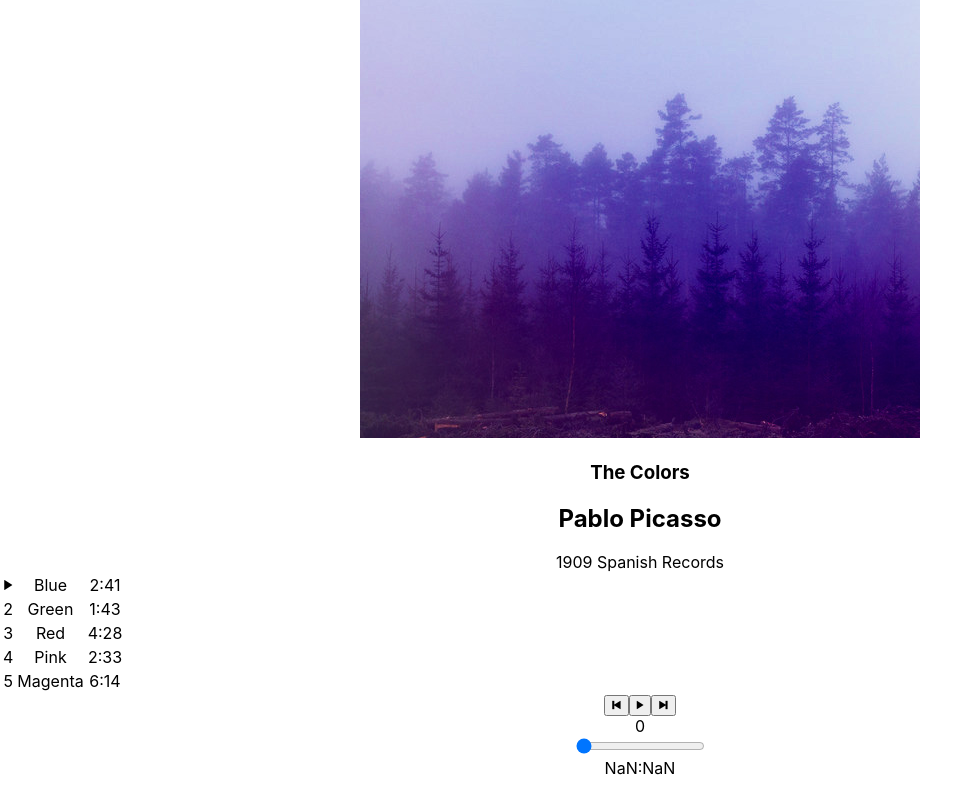
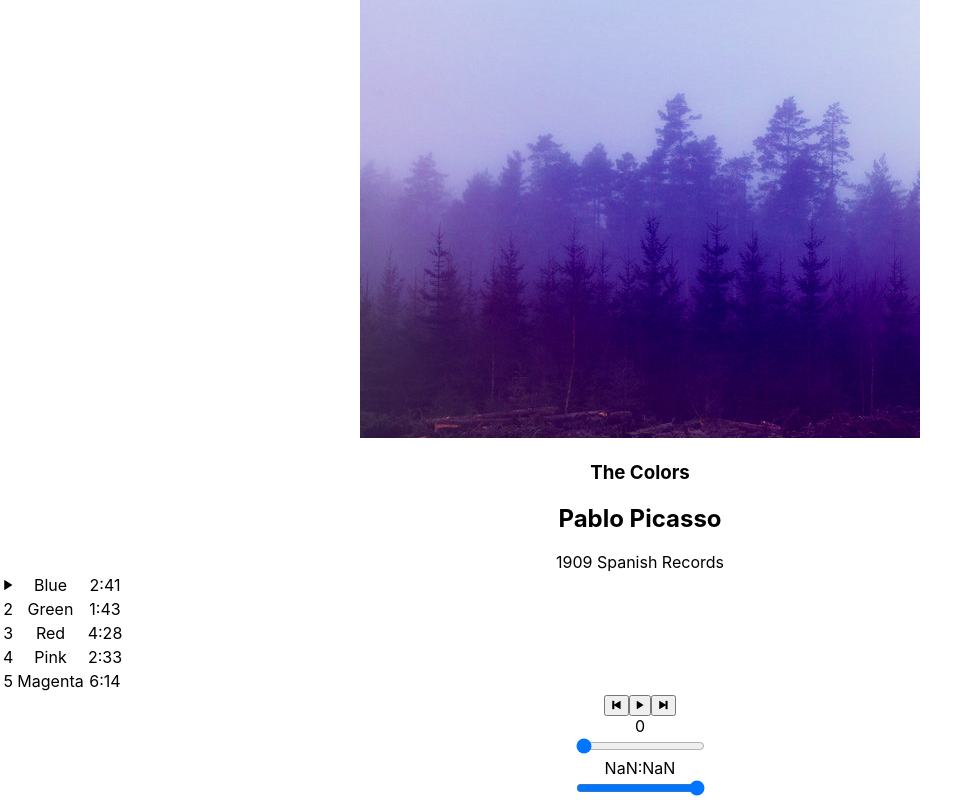
Before and after one commit to ssbc0882/bloc-jams-react, a React (Create React App) app: page /album/the-colors in a window 1280 px wide. Shown: the part 224-1024 px from the top of the page, without its empty margins (0-979 px from the left). Before the commit the page ends 1002 px from the top, so only its background shows below. Built offline with nearby package versions, Linux system fonts and the light colour scheme.

Commit message:
added volume bar and format time

```diff
--- a/src/components/Album.js
+++ b/src/components/Album.js
@@ -14,6 +14,7 @@ class Album extends Component {
             album: album,
             currentSong: album.songs[0],
             currentTime: 0,
+            currentVolume: 1.0,
             duration: album.songs[0].duration,
             isPlaying: false,
             isHovered: false
@@ -89,6 +90,12 @@ class Album extends Component {
         this.setState({ currentTime: newTime });
     }
 
+    handleVolumeChange(e) {
+        const newVolume = e.target.value;
+        this.audioElement.volume = newVolume;
+        this.setState({ currentVolume: newVolume })
+    }
+
 
     onMouseEnter(index) {
         this.setState({ isHovered: index + 1 });
@@ -148,7 +155,7 @@ class Album extends Component {
                     </tbody>
                 </table>
                 <PlayerBar isPlaying={this.state.isPlaying} currentSong={this.state.currentSong} currentTime={this.audioElement.currentTime}
-                    duration={this.audioElement.duration} handleSongClick={() => this.handleSongClick(this.state.currentSong)} handlePrevClick={() => this.handlePrevClick()} handleNextClick={() => this.handleNextClick()} handleTimeChange={(e) => this.handleTimeChange(e)} formatTime={(e) => this.formatTime(e)} />
+                    duration={this.audioElement.duration} handleSongClick={() => this.handleSongClick(this.state.currentSong)} handlePrevClick={() => this.handlePrevClick()} handleNextClick={() => this.handleNextClick()} handleTimeChange={(e) => this.handleTimeChange(e)} formatTime={(e) => this.formatTime(e)} handleVolumeChange={(e) => this.handleVolumeChange(e)} />
             </section>
         );
     }
--- a/src/components/PlayerBar.js
+++ b/src/components/PlayerBar.js
@@ -29,6 +29,18 @@ class PlayerBar extends Component {
                     />
                     <div className="total-time">{this.props.formatTime(this.props.duration)}</div>
                 </section>
+                <section id="volume-control">
+                    <div>{this.props.currentVolume}</div>
+                    <input
+                        type="range"
+                        className="seek-bar"
+                        max="1"
+                        min="0"
+                        step="0.01"
+                        onChange={this.props.handleVolumeChange}
+                    />
+
+                </section>
             </section>
         );
     }
```
